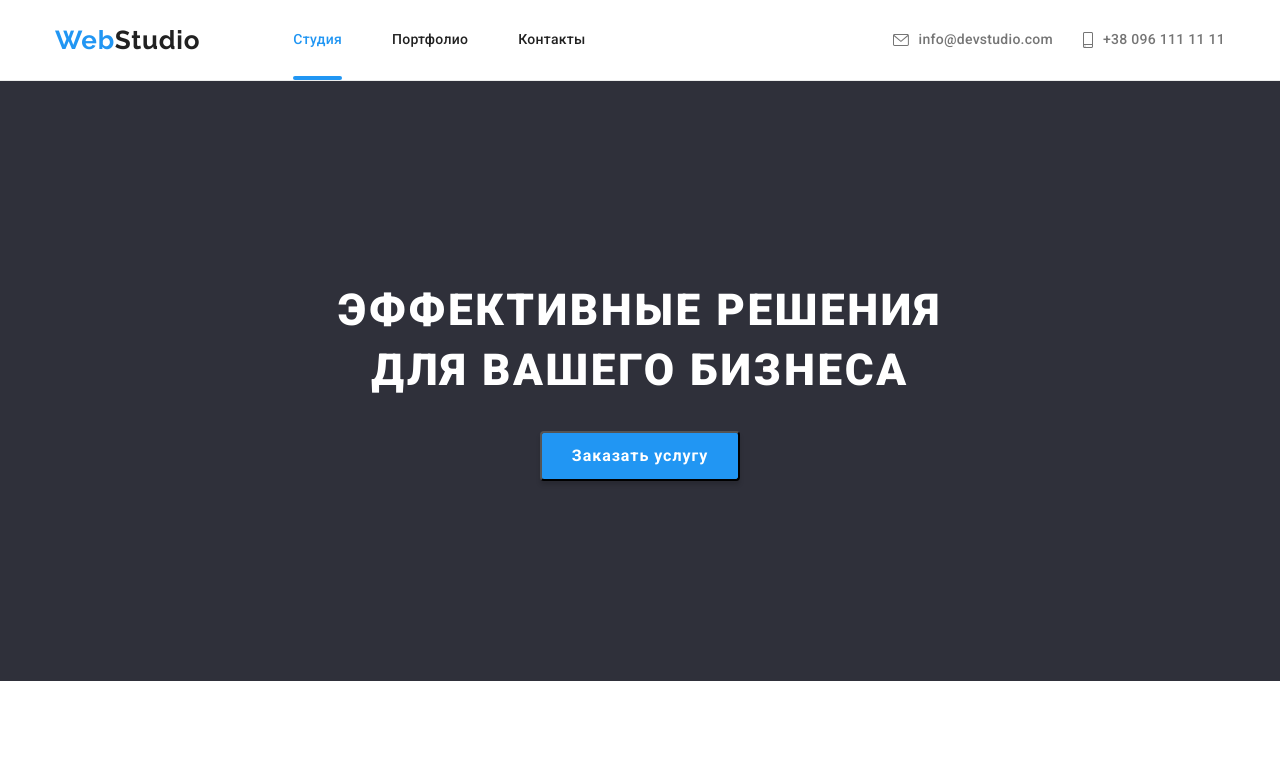
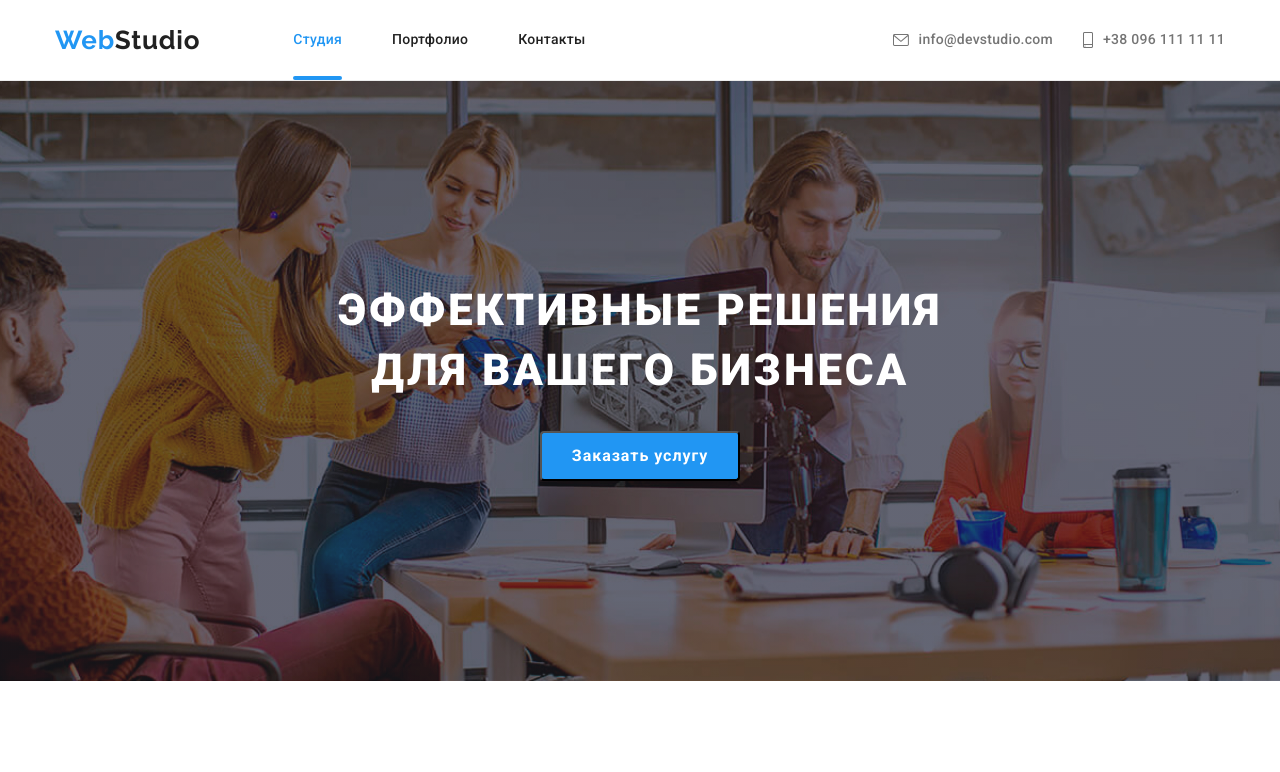
Before and after one commit to HermanMazur/goit-markup-hw-08, a plain HTML site: page index.html in a window 1280 px wide. Shown: the top 772 px of the page. Drawn offline with nearby package versions, Linux system fonts and the light colour scheme.

Commit message:
herostu...

```diff
--- a/sass/layouts/_herostudio.scss
+++ b/sass/layouts/_herostudio.scss
@@ -10,7 +10,7 @@
       rgba(47, 48, 58, 0.4),
       rgba(47, 48, 58, 0.4)
     ),
-    url(./images/hero-mob-1x.jpg);
+    url(../images/hero-mob-1x.jpg);
 
   background-size: cover;
   background-repeat: no-repeat;
@@ -26,7 +26,7 @@
         rgba(47, 48, 58, 0.4),
         rgba(47, 48, 58, 0.4)
       ),
-      url(./images/hero-mob-2x.jpg);
+      url(../images/hero-mob-2x.jpg);
   }
 
   @media screen and (min-width: 768px) {
@@ -34,7 +34,7 @@
         rgba(47, 48, 58, 0.4),
         rgba(47, 48, 58, 0.4)
       ),
-      url(./images/hero-tab-1x.jpg);
+      url(../images/hero-tab-1x.jpg);
   }
 
   @media (min-device-pixel-ratio: 2),
@@ -52,7 +52,7 @@
         rgba(47, 48, 58, 0.4),
         rgba(47, 48, 58, 0.4)
       ),
-      url(./images/hero-des-1x.jpg);
+      url(../images/hero-des-1x.jpg);
 
     @media (min-device-pixel-ratio: 2),
       (min-resolution: 192dpi),
@@ -61,7 +61,7 @@
           rgba(47, 48, 58, 0.4),
           rgba(47, 48, 58, 0.4)
         ),
-        url(./images/hero-des-2x.jpg);
+        url(../images/hero-des-2x.jpg);
     }
 
     padding-top: 200px;
```
Also changed, not shown: css/main.css, css/main.min.css, 2 other files.
